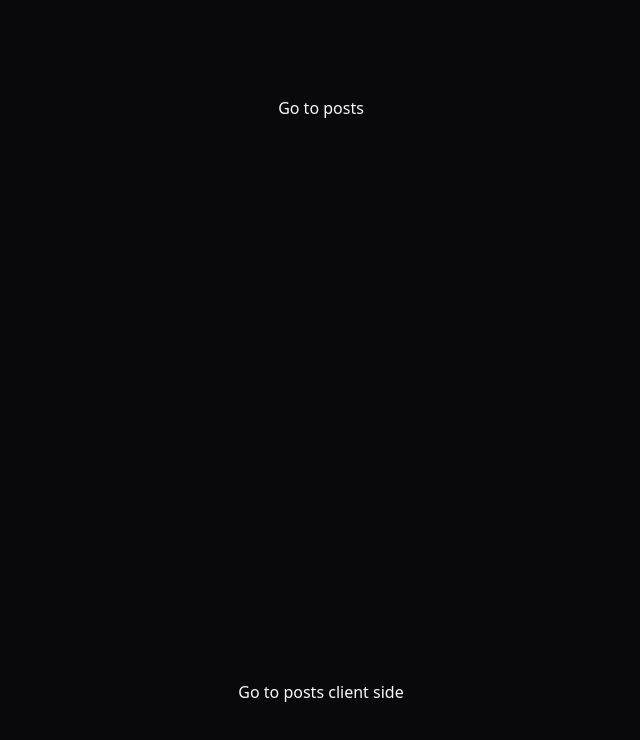
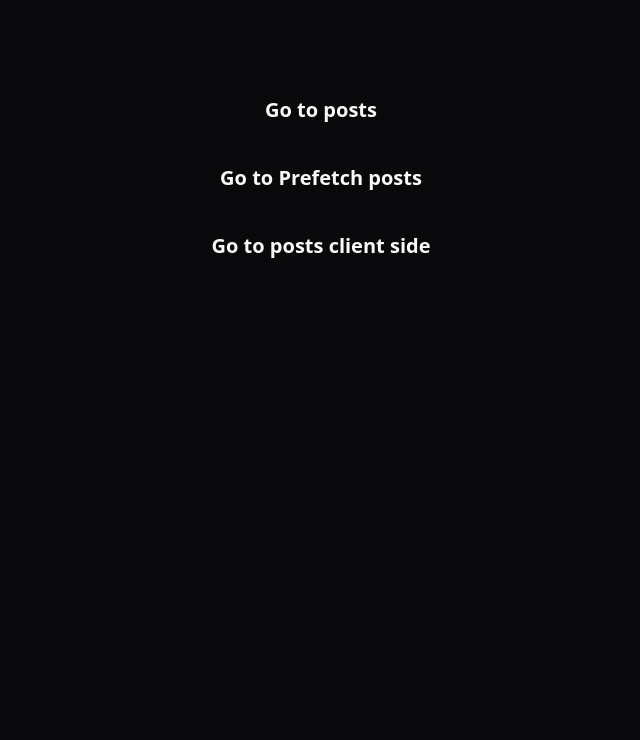
Before and after one commit to Nahuelluca20/nextjs-tanstack-query-fetching-data, a Next.js app: page / in a window 1280 px wide. Shown: the top 740 px of the page, without its empty margins (319-959 px from the left). Built offline with nearby package versions, Linux system fonts and the light colour scheme.

Commit message:
Refactor page component and add prefetch link in Home component

```diff
--- a/app/page.tsx
+++ b/app/page.tsx
@@ -2,8 +2,9 @@ import Link from "next/link";
 
 export default function Home() {
   return (
-    <main className="flex min-h-screen flex-col items-center justify-between p-24">
+    <main className="flex min-h-screen flex-col items-center gap-10 p-24 text-xl font-semibold">
       <Link href={"/posts"}>Go to posts</Link>
+      <Link href={"/posts-prefetch"}>Go to Prefetch posts</Link>
       <Link href={"/posts-client"}>Go to posts client side</Link>
     </main>
   );
--- /dev/null
+++ b/app/posts-prefetch/page.tsx
@@ -0,0 +1,20 @@
+import {dehydrate, HydrationBoundary, QueryClient} from "@tanstack/react-query";
+
+import {getPosts} from "@/queries/post-queries";
+
+import Posts from "./posts";
+
+export default async function page() {
+  const queryClient = new QueryClient();
+
+  await queryClient.prefetchQuery({
+    queryKey: ["prefetch-posts"],
+    queryFn: getPosts,
+  });
+
+  return (
+    <HydrationBoundary state={dehydrate(queryClient)}>
+      <Posts />
+    </HydrationBoundary>
+  );
+}
--- /dev/null
+++ b/app/posts-prefetch/posts.tsx
@@ -0,0 +1,18 @@
+"use client";
+
+import {useQuery} from "@tanstack/react-query";
+
+import {getPosts} from "@/queries/post-queries";
+import {PostType} from "@/types/types";
+import PostCard from "@/components/cards/post-card";
+
+export default function Posts() {
+  const {data} = useQuery({queryKey: ["prefetch-posts"], queryFn: getPosts});
+
+  return (
+    <div className="space-y-4 px-10 md:px-20 xl:px-40 my-20">
+      <h1 className="text-2xl font-bold">Post Server Side</h1>
+      {data?.map((post: PostType) => <PostCard {...post} key={post.id} />)}
+    </div>
+  );
+}
--- a/app/posts/page.tsx
+++ b/app/posts/page.tsx
@@ -1,20 +1,22 @@
-import {dehydrate, HydrationBoundary, QueryClient} from "@tanstack/react-query";
+import {getPosts} from "@/queries/post-queries";
+import {PostType} from "@/types/types";
+import PostCard from "@/components/cards/post-card";
 
-import {getPosts} from "@/queries/post-queries";
-
-import Posts from "./posts";
+import getQueryClient from "../getQueryClient";
 
 export default async function page() {
-  const queryClient = new QueryClient();
+  const queryClient = getQueryClient();
 
-  // await queryClient.prefetchQuery({
-  //   queryKey: ["posts"],
-  //   queryFn: getPosts,
-  // });
+  // Note we are now using fetchQuery()
+  const posts = await queryClient.fetchQuery({
+    queryKey: ["posts"],
+    queryFn: getPosts,
+  });
 
   return (
-    <HydrationBoundary state={dehydrate(queryClient)}>
-      <Posts />
-    </HydrationBoundary>
+    <div className="space-y-4 px-10 md:px-20 xl:px-40 my-20">
+      <h1 className="text-2xl font-bold">Post Server Side</h1>
+      {posts?.map((post: PostType) => <PostCard {...post} key={post.id} />)}
+    </div>
   );
 }
--- a/app/posts/posts.tsx
+++ /dev/null
@@ -1,29 +0,0 @@
-// "use client";
-
-// import {useQuery} from "@tanstack/react-query";
-
-import {getPosts} from "@/queries/post-queries";
-import {PostType} from "@/types/types";
-import PostCard from "@/components/cards/post-card";
-
-import getQueryClient from "../getQueryClient";
-// import {getUserNameById} from "@/queries/user-queries";
-
-export default async function Posts() {
-  // const {data} = useQuery({queryKey: ["posts"], queryFn: getPosts});
-
-  const queryClient = getQueryClient();
-
-  // Note we are now using fetchQuery()
-  const posts = await queryClient.fetchQuery({
-    queryKey: ["posts"],
-    queryFn: getPosts,
-  });
-
-  return (
-    <div className="space-y-4 px-10 md:px-20 xl:px-40 my-20">
-      <h1 className="text-2xl font-bold">Post Server Side</h1>
-      {posts?.map((post: PostType) => <PostCard {...post} key={post.id} />)}
-    </div>
-  );
-}
```
